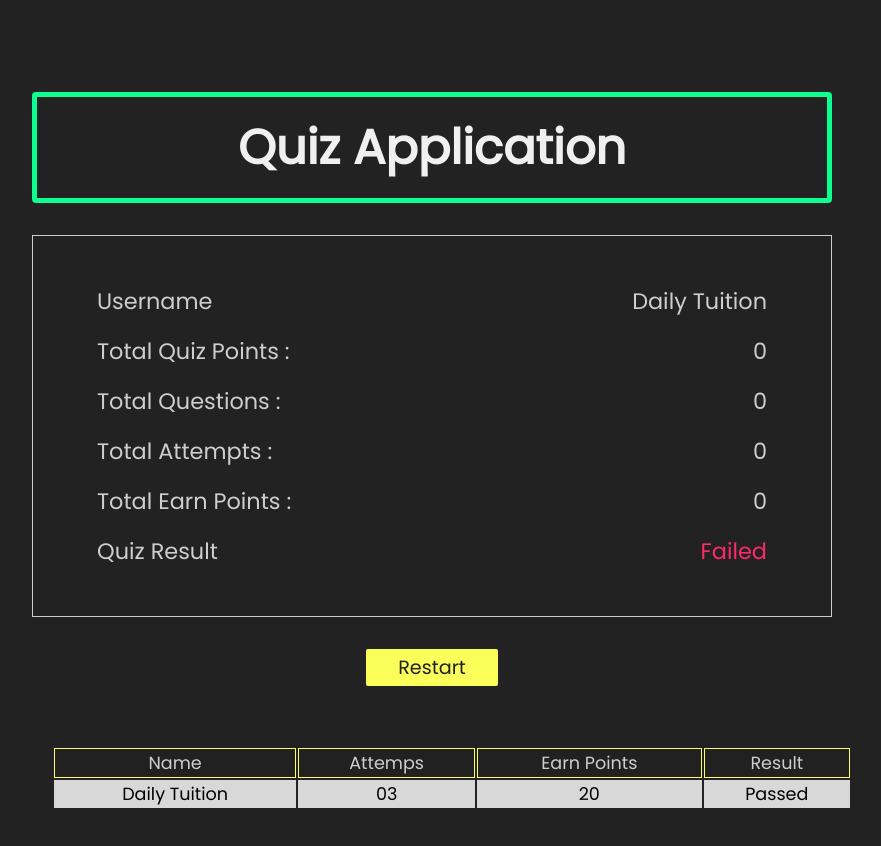
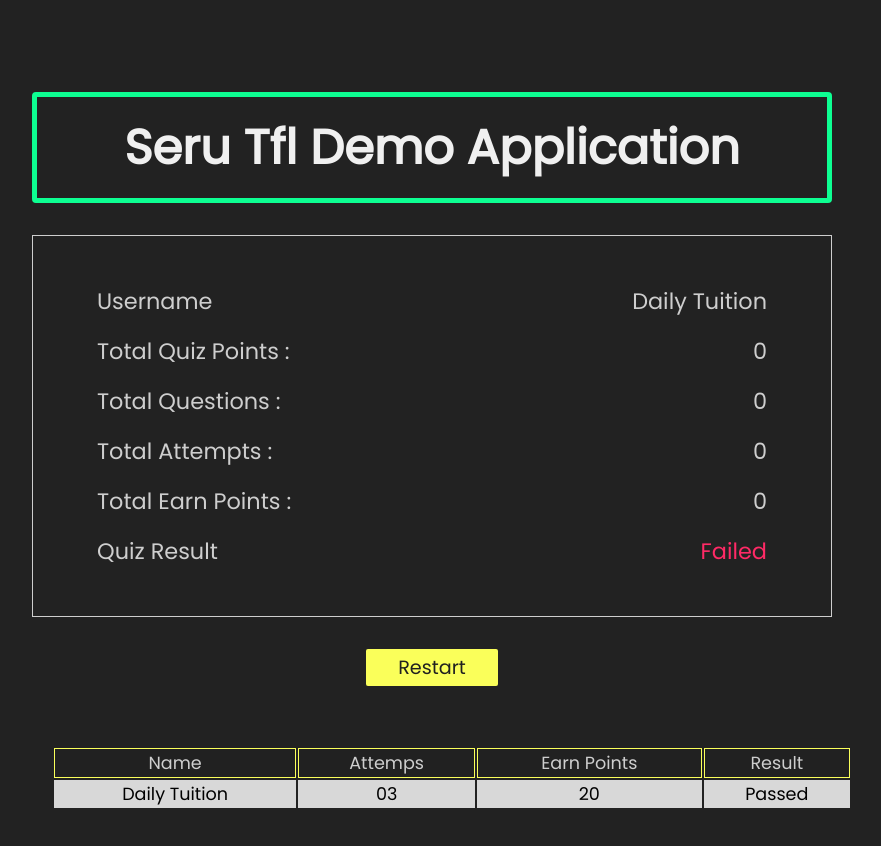
Before and after one commit to miladamin2010-commit/SeruApp, a React (Create React App) app: page /result in a window 1280 px wide. Shown: the top 846 px of the page, without its empty margins (208-1089 px from the left). Built offline with nearby package versions, Linux system fonts and the light colour scheme.

Commit message:
updated quiz message

```diff
--- a/src/components/Main.js
+++ b/src/components/Main.js
@@ -8,7 +8,7 @@
 
   return (
     <div className='container'>
-        <h1 className='title text-light'>Quiz Application</h1>
+        <h1 className='title text-light'>Seru Tfl Demo Application</h1>
 
         <ol>
             <li>You will be asked 10 questions.</li>
--- a/src/components/Result.js
+++ b/src/components/Result.js
@@ -32,7 +32,7 @@
 
   return (
     <div className='container'>
-        <h1 className='title text-light'>Quiz Application</h1>
+        <h1 className='title text-light'>Seru Tfl Demo Application</h1>
 
         <div className='result flex-center'>
             <div className='flex'>
--- a/src/database/data.js
+++ b/src/database/data.js
@@ -81,7 +81,7 @@
     },
     {
         id: 9,
-        question : "What are the medical conditions that PHV drivers should inform TfL about?",
+        question : "What should you do if TfL or the vehicle manufacturer sends you a letter regarding your PHV?",
         options : [
             'Ignore the letter and continue to use the vehicle as normal. ',
             'Follow the instructions in the letter regarding any necessary repairs. ',
@@ -91,7 +91,7 @@
     },
     {
         id: 10,
-        question : "What should you do if TfL or the vehicle manufacturer sends you a letter regarding your PHV??",
+        question : "As a London PHV driver, can you pick up passengers on the street or at stations or airports without a booking?",
         options : [
             'Yes, as long as they approach you and ask for a ride. ',
             'No, unless they are willing to pay a higher fare. ',
```
